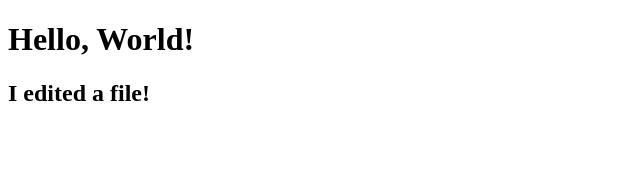
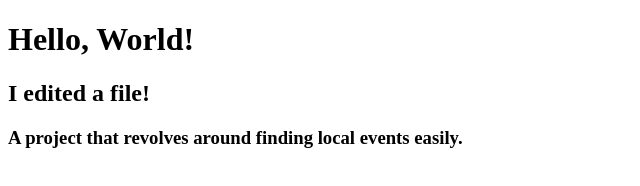
Before and after one commit to RedTree2025/CS3338-first-project, a plain HTML site: page index.html in a window 1280 px wide. Shown: the whole page, without its empty margins (0-640 px from the left). Drawn offline with Linux system fonts and the light colour scheme.

Commit message:
Added h3 about final project

```diff
--- a/index.html
+++ b/index.html
@@ -8,5 +8,6 @@
 <body>
     <h1>Hello, World!</h1>
     <h2>I edited a file!</h2>
+	<h3> A project that revolves around finding local events easily.</h3>
 </body>
 </html>
```
